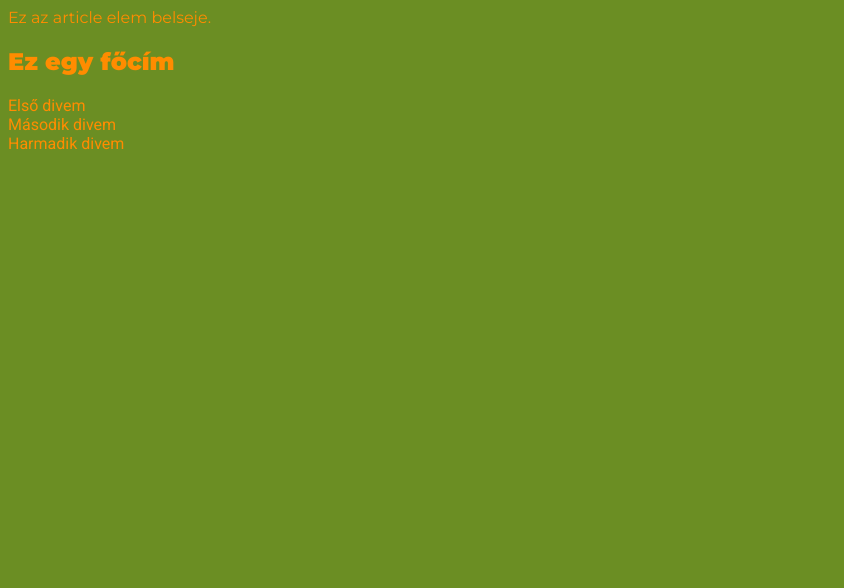
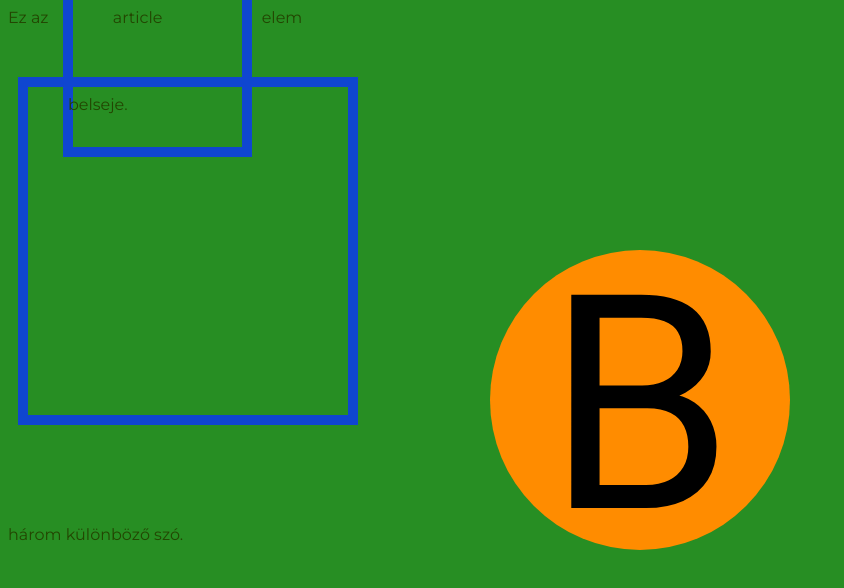
Before and after one commit to gremgergo/w1-practices-1, a plain HTML site: page frontend/index.html in a window 1280 px wide. Shown: the whole page, without its empty margins (0-844 px from the left). Drawn offline with Linux system fonts and the light colour scheme.

Commit message:
other solutions for the future

```diff
--- a/frontend/index.html
+++ b/frontend/index.html
@@ -9,14 +9,12 @@
 	<link rel="preconnect" href="https://fonts.gstatic.com" crossorigin>
 	<link href="https://fonts.googleapis.com/css2?family=Montserrat:wght@400;900&family=Roboto:wght@400&display=swap" rel="stylesheet">
 	<link rel="stylesheet" href="style.css">
+	<script src="script.js"></script>
+</head>
 <body>
 	<article>
-		Ez az article elem belseje.
-		<h1 id="title">Ez egy főcím</h1>
-		<div>Első divem</div>
-		<div>Második divem</div>
-		<div>Harmadik divem</div>
-
+		Ez az <span>article</span> elem <div>belseje.</div> három különböző szó.
 	</article>
+	<button>b</button>
 </body>
 </html>
--- /dev/null
+++ b/frontend/script.js
@@ -0,0 +1,26 @@
+console.log("Ez az első Javascriptem :)")
+/* ez a block comment
+// Ez a commentelés, a stringeket idézőjelekbe kell tenni.
+"Ez itt egy szöveg"
+// A dupla és sima macskakörmök csak 1 soros stringet engednek meg.
+'Ez itt egy másik szöveg'
+// ` a backtick a többsoros string-eket teszi lehetővé
+`Ez egy
+több soros
+szöveg`
+
+//a számokat nem kell idézőjelekbe tenni
+4
+
+128
+
+04
+
+1.13
+*/
+
+function myFirstFunction(){
+    console.log('Ez az első függvényem belsejében lévő log')
+}
+
+myFirstFunction()
--- a/frontend/style.css
+++ b/frontend/style.css
@@ -1,6 +1,6 @@
 body{
-    background-color: olivedrab;
-    color: darkorange;
+    background-color: rgb(39, 142, 35);
+    color: rgb(35, 70, 2);
     font-family: 'Montserrat', sans-serif;
 }
 
@@ -9,6 +9,63 @@ h1{
 }
 
 div{
-    font-weight: 1100;
-    font-family: 'Roboto', sans-serif;
+    width: 200px;
+    height: 200px;
+    padding-top: 8px;
+    padding-right: 80px;
+    padding-bottom: 120px;
+    padding-left: 40px;
+
+    border: 10px solid rgb(15, 70,208);
+
+    margin-top: 50px;
+    margin-right: 5px;
+    margin-bottom: 100px;
+    margin-left: 10px;
 }
+
+span{
+    width: 200px;
+    height: 200px;
+    padding-top: 8px;
+    padding-right: 80px;
+    padding-bottom: 120px;
+    padding-left: 40px;
+
+    border: 10px solid rgb(15, 70,208);
+
+    margin-top: 50px;
+    margin-right: 5px;
+    margin-bottom: 100px;
+    margin-left: 10px;
+}
+
+button{
+    display: block;
+    position: fixed;
+    width: 300px;
+    height: 300px;
+
+    padding-top: 6px;
+    padding-right: 0px;
+    padding-bottom: 0px;
+    padding-left: 0;
+
+    border-radius: 150px;
+
+    border: none;
+
+    margin-top: -150px;
+    margin-left: -150px;
+
+    left: 50%;
+    top: 50%;
+
+    background-color: darkorange;
+    color: black;
+    font-size: 300px;
+    text-transform: uppercase;
+    line-height: 300px;
+    font-family: "Roboto", sans-serif;
+    font-weight: 100;
+}
```
